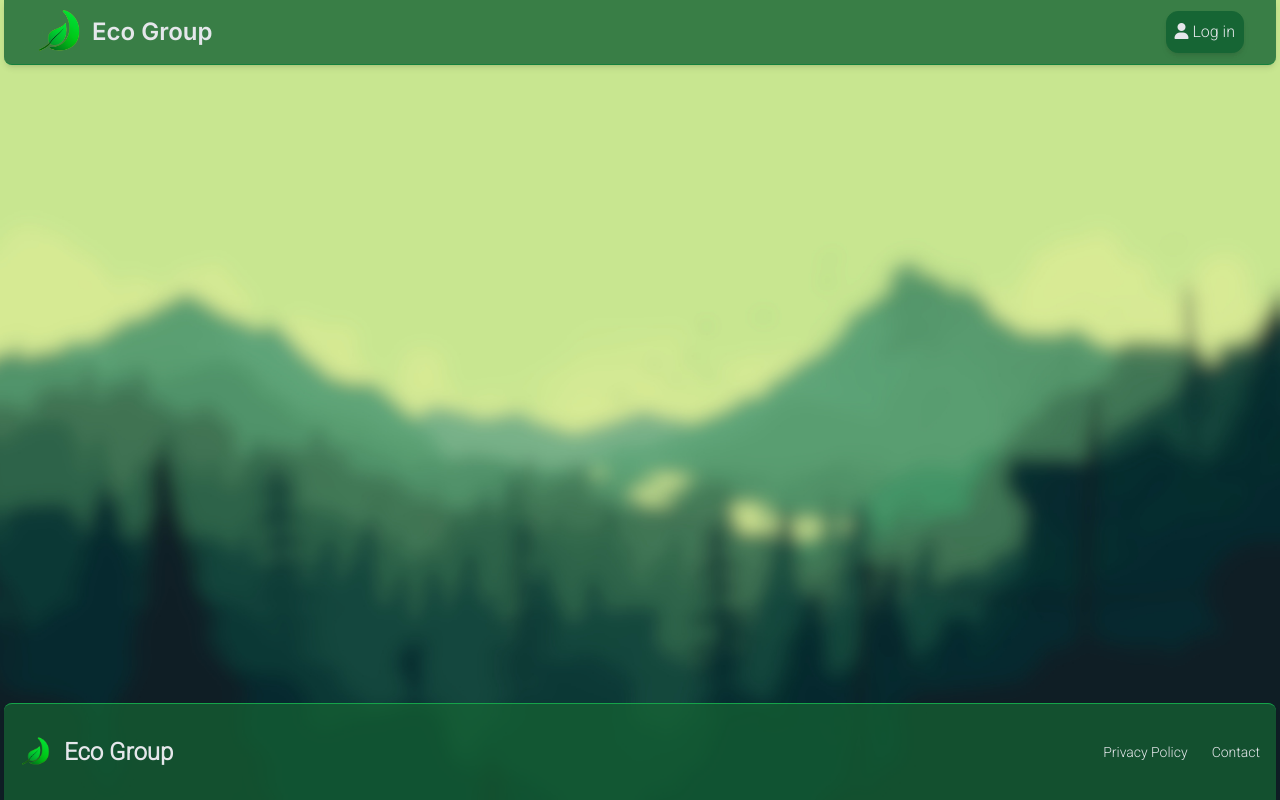
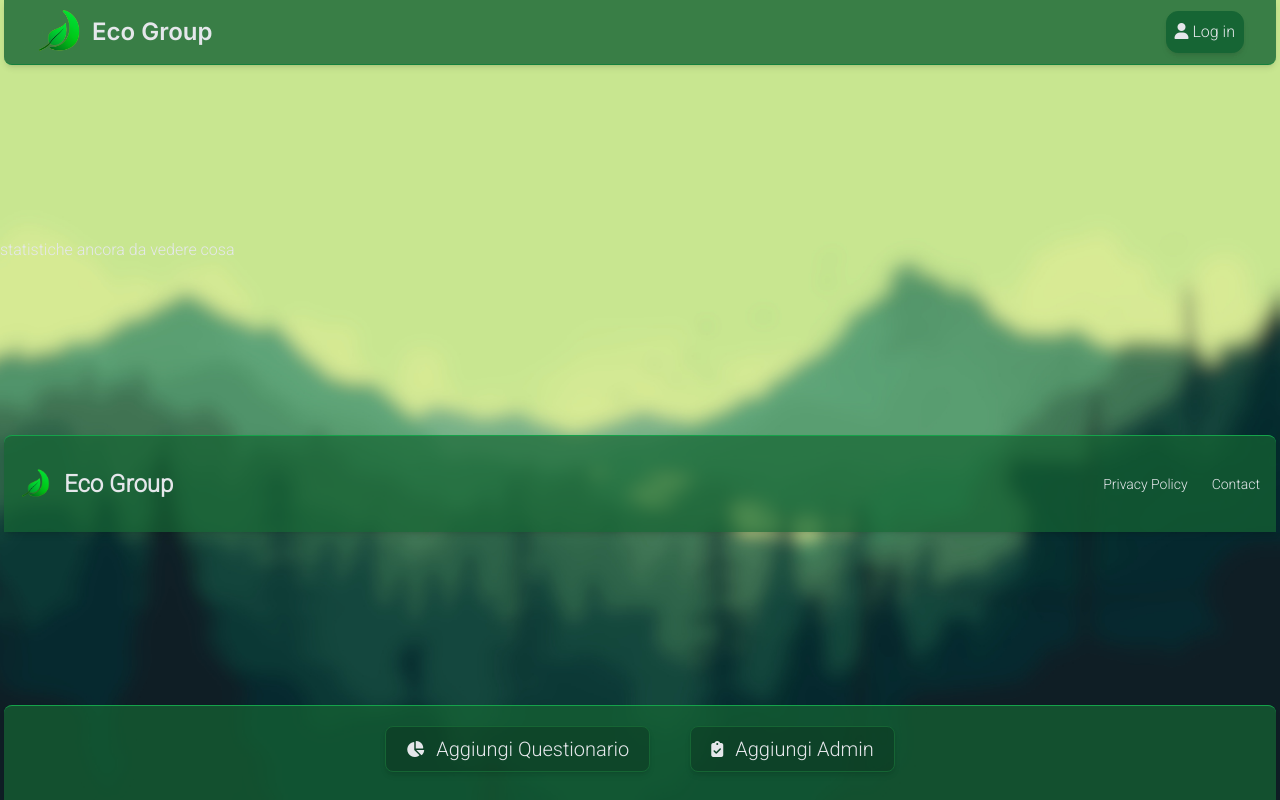
Before and after one commit to LucaJ-Tv/EcogroupWeb, a Vue app in the folder ecogroup/: page /admin/1 in a window 1280 px wide. Built offline with nearby package versions, Linux system fonts and the light colour scheme.

Commit message:
started development of admin page

```diff
--- a/ecogroup/src/App.vue
+++ b/ecogroup/src/App.vue
@@ -5,6 +5,7 @@
     <RouterView @LoggedInUser="userLogged"/>
     <FooterHome v-if="!userIsLogged"/>
     <UserNavigation v-if="userIsLogged"/>
+    <AdminNavigation/>
   </div>
 </template>
 
@@ -14,8 +15,10 @@ import { RouterView } from "vue-router";
 import SiteNavigation from "./components/SiteNavigation.vue";
 import FooterHome from "./components/SiteFooter.vue";
 //user loggato
-import UserHeader from "./components/User/UserHeader.vue"
-import UserNavigation from "./components/User/UserNavigation.vue"
+import UserHeader from "./components/User/UserHeader.vue";
+import UserNavigation from "./components/User/UserNavigation.vue";
+//admin loggato
+import AdminNavigation from "./components/Admin/AdminNavigation.vue";
 
 </script>
 <script>
--- /dev/null
+++ b/ecogroup/src/components/Admin/AdminNavigation.vue
@@ -0,0 +1,30 @@
+<template>
+    <nav class="rounded-t-lg bg-opacity-70 shadow-md bg-site-primary border-t border-green-600 mx-1 pt-5 pb-3">
+      <div class="flex justify-center gap-3 md:gap-10 text-center w-full mx-auto">
+        <RouterLink :to="{name: 'LoggedIn', params: {userid: this.userid}}" class="flex items-center mb-4 space-x-3 shadow-md rtl:space-x-reverse bg-black bg-opacity-20 rounded-lg p-2 px-5 hover:bg-opacity-30 border border-site-primary">
+          <i class="fa-solid fa-chart-pie"></i>
+          <span class="self-center text-xl whitespace-nowrap">Aggiungi Questionario</span>
+        </RouterLink>
+        <RouterLink :to="{name: 'Questionari', params: {userid: this.userid}}" class="flex items-center mb-4 space-x-3 shadow-md rtl:space-x-reverse bg-black bg-opacity-20 rounded-lg p-2 px-5 hover:bg-opacity-30 border border-site-primary">
+          <i class="fa-solid fa-clipboard-check"></i>
+          <span class="self-center text-xl whitespace-nowrap">Aggiungi Admin</span>
+        </RouterLink>
+
+      </div>
+    </nav>
+  </template>
+
+  <script>
+  export default {
+    data() {
+      return {
+        userid: '1'
+      }
+    },
+    setup () {
+
+
+      return {}
+    }
+  }
+  </script>
--- a/ecogroup/src/router/index.js
+++ b/ecogroup/src/router/index.js
@@ -7,6 +7,8 @@ import notFoundView from '../views/notFound.vue'
 import LoggedView from '../views/logged/userLoggedView.vue'
 import QuestionarioView from '../views/QuestionarioView.vue'
 import AllQuestionariView from '../views/logged/AllQuestionariView.vue'
+
+import AdminLoggedView from '../views/adminlogged/AdminLoggedView.vue'
 
 import Prove from '../views/prove.vue'
 
@@ -45,6 +47,12 @@ const routes = [
     props: true
   },
   {
+    path: '/admin/:userid',
+    name: 'AdminLogged',
+    component: AdminLoggedView,
+    props: true
+  },
+  {
     path: '/prove',
     name: 'Prove',
     component: Prove,
--- a/ecogroup/src/views/LoginView.vue
+++ b/ecogroup/src/views/LoginView.vue
@@ -12,9 +12,6 @@
         <p v-if="erroreForm">{{ erroreForm }}</p>
       </div>
     </form>
-
-    <button @click="controlloSessione" class="border-green-700 bg-green-700 shadow-md border rounded-xl p-2 mt-2 hover:bg-green-800 cursor-pointer w-full">restore</button>
-
   </div>
 </template>
 
@@ -43,10 +40,9 @@
         axios.post('http://localhost/www/api/api-user-login.php',
         formData).then(response => {
           if (response.data.error == ''){
-            //this.$emit('loggedInUser')
-            //this.$router.push({name: 'LoggedIn', params: {userid: response.data.userid}});
-            //this.$router.push('prove');
+            this.$emit('loggedInUser')
             console.log(response.data)
+            this.$router.push({name: 'LoggedIn', params: {userid: response.data.userid}});
           } else {
             this.erroreForm = response.data.error;
           };
@@ -54,13 +50,6 @@
           console.error(error);
         });
         }
-      },
-      controlloSessione(){
-        axios.post('http://localhost/www/session.php').then(response => {
-          console.log(response.data)
-        }).catch(error => {
-          console.error(error);
-        });
       }
     }
   }
--- /dev/null
+++ b/ecogroup/src/views/adminlogged/AdminLoggedView.vue
@@ -0,0 +1,14 @@
+<template>
+    <div>
+        statistiche ancora da vedere cosa
+    </div>
+</template>
+
+<script>
+export default {
+    props: ['userid'],
+    setup () {
+        return {}
+    }
+}
+</script>
--- a/ecogroup/src/views/prove.vue
+++ b/ecogroup/src/views/prove.vue
@@ -16,7 +16,7 @@
     },
     methods: {
       restoreSession() {
-        axios.get('http://localhost/session.php').then(response => {
+        axios.get('http://localhost/www/session.php').then(response => {
           this.session = response.data
         }).catch(error => {
           console.error(error);
```
Also changed, not shown: 1 other file (tests, documents, lock files or other folders).
